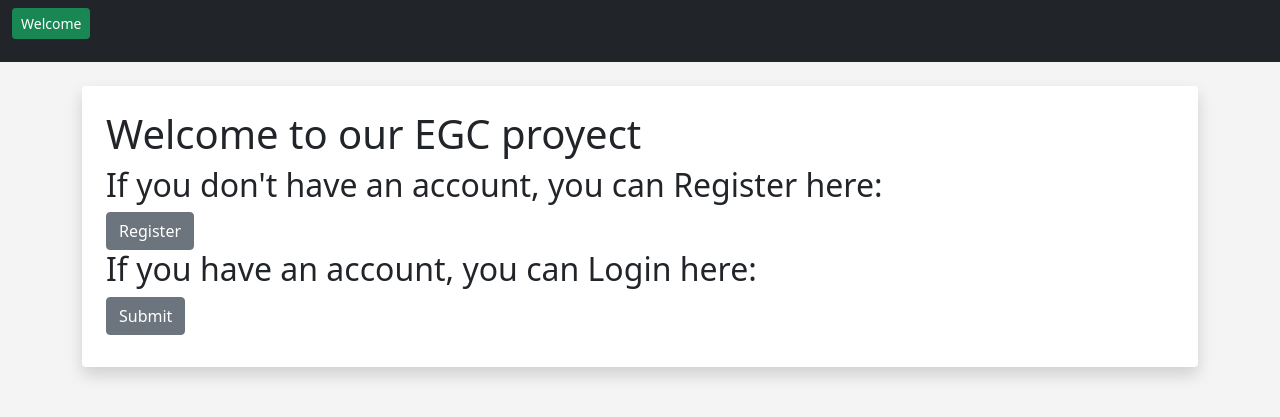
After one commit to decide-part-osuna/decide-osuna, a Django app: page /welcome/welcome/ in a window 1280 px wide. The commit adds this page. Shown: the top 417 px of the page. Run offline with Django 3.2, Linux system fonts and the light colour scheme.

Commit message:
Añadida la página de inicio

```diff
--- a/decide/authentication/templates/authentication/RegisterView.html
+++ b/decide/authentication/templates/authentication/RegisterView.html
@@ -35,7 +35,9 @@
 		<div class="column-12">
 			<button class="btn btn-outline-info">
 				<a href="{% provider_login_url 'google' %}?next=/">
-					<i class="fab fa-goggle"></i>
+					<i class="fab fa-goggle">
+						Login with google
+					</i>
 				</a>
 			</button>
 		</div>
--- a/decide/authentication/templates/baseAuth.html
+++ b/decide/authentication/templates/baseAuth.html
@@ -1,4 +1,3 @@
-@@ -1,49 +0,0 @@
 <!doctype html>
 <html lang="en">
   <head>
--- a/decide/authentication/templates/navbar.html
+++ b/decide/authentication/templates/navbar.html
@@ -1,4 +1,3 @@
-
 <nav class="navbar navbar-expand-lg navbar-dark bg-dark">
     <div class="container-fluid">
       <button class="navbar-toggler" type="button" data-bs-toggle="collapse" data-bs-target="#navbarSupportedContent" aria-controls="navbarSupportedContent" aria-expanded="false" aria-label="Toggle navigation">
@@ -7,20 +6,11 @@
       <div class="collapse navbar-collapse" id="navbarSupportedContent">
         <ul class="navbar-nav me-auto mb-2 mb-lg-0">
 
-        {% if user.is_authenticated %}
-        {% if user.is_superuser %}
-            <li class="nav-item">
-            <a class="nav-link" href="{% url 'admin/' %}">Admin</a>
+          <li class="nav-item">
+            <form action="{% url 'welcome' %}" method=GET>
+            <button type="submit" class="btn btn-sm btn-success col-lg-12" style="margin-bottom:15px">Welcome</button>
+		        </form>
           </li>
-        {%endif %}
-          <li class="nav-item">
-            <a class="nav-link" href="{% url 'logout/' %}">Logout</a>
-          </li>
-
-          <li class="nav-item">
-            <a class="nav-link" href="{% url 'login/' %}">Login</a>
-          </li>
-        {% endif %}
 
         </ul>
       </div>
--- a/decide/authentication/urls.py
+++ b/decide/authentication/urls.py
@@ -6,7 +6,7 @@ from .views import GetUserView, LogoutView, RegisterView
 
 urlpatterns = [
     path('login/', obtain_auth_token),
-    path('logout/', LogoutView.as_view()),
+    path('logout/', LogoutView.as_view(), name='logout'),
     path('getuser/', GetUserView.as_view()),
     path('register/', RegisterView.as_view(), name='register_user'),
 ]
--- a/decide/authentication/views.py
+++ b/decide/authentication/views.py
@@ -32,7 +32,7 @@ class LogoutView(APIView):
         except ObjectDoesNotExist:
             pass
 
-        return Response({})
+        return render(request, 'welcome.html')
 
 
 class RegisterView(APIView):
--- a/decide/decide/settings.py
+++ b/decide/decide/settings.py
@@ -94,6 +94,7 @@ MODULES = [
     'store',
     'visualizer',
     'voting',
+    'welcome',
 ]
 
 BASEURL = 'http://localhost:8000'
--- /dev/null
+++ b/decide/welcome/apps.py
@@ -0,0 +1,5 @@
+from django.apps import AppConfig
+
+
+class AuthenticationConfig(AppConfig):
+    name = 'welcome'
--- /dev/null
+++ b/decide/welcome/templates/welcome.html
@@ -0,0 +1,34 @@
+{% extends 'baseAuth.html' %}
+{% block content %}
+<div class="shadow p-4 mb-5 bg-body rounded">
+    <h1>Welcome to our EGC proyect</h1>
+    {% if not user.is_anonymous %}
+    <div class="alert alert-success" role="alert">
+        <h1>Hello, {{user}}</h1>
+    </div>
+    {% endif %}
+
+    {% if user.is_anonymous %}
+    <div class="col-md-12">
+        <h2>If you don't have an account, you can Register here:</h2>
+        <form action="{% url 'register_user' %}" method=GET></form>
+        <input type="submit" value="Register" class="btn btn-secondary">
+		</form>
+    </div>
+    <div class="col-md-12">
+        <h2>If you have an account, you can Login here:</h2>
+        <form action="{% url 'register_user' %}" method=GET></form>
+        <input type="submit" value="Submit" class="btn btn-secondary">
+		</form>
+    </div>
+    {% elif not user.is_anonymous %}
+    <div class="col-md-12">
+        <h2>You can Logout here:</h2>
+        <form action="{% url 'logout' %}" method=POST>
+        <input type="submit" value="Submit" class="btn btn-secondary">
+        </form>
+    </div>
+    {% endif %}
+    <h2></h2>
+</div>
+{% endblock %}
--- /dev/null
+++ b/decide/welcome/urls.py
@@ -0,0 +1,7 @@
+from django.urls import include, path
+from .views import WelcomeView
+from authentication.views import LogoutView
+
+urlpatterns = [
+    path('welcome/', WelcomeView.as_view(), name='welcome')
+]
--- /dev/null
+++ b/decide/welcome/views.py
@@ -0,0 +1,6 @@
+from django.shortcuts import render
+from rest_framework.views import APIView
+
+class WelcomeView(APIView):
+    def get(self, request):
+        return render(request, 'welcome.html')
```
